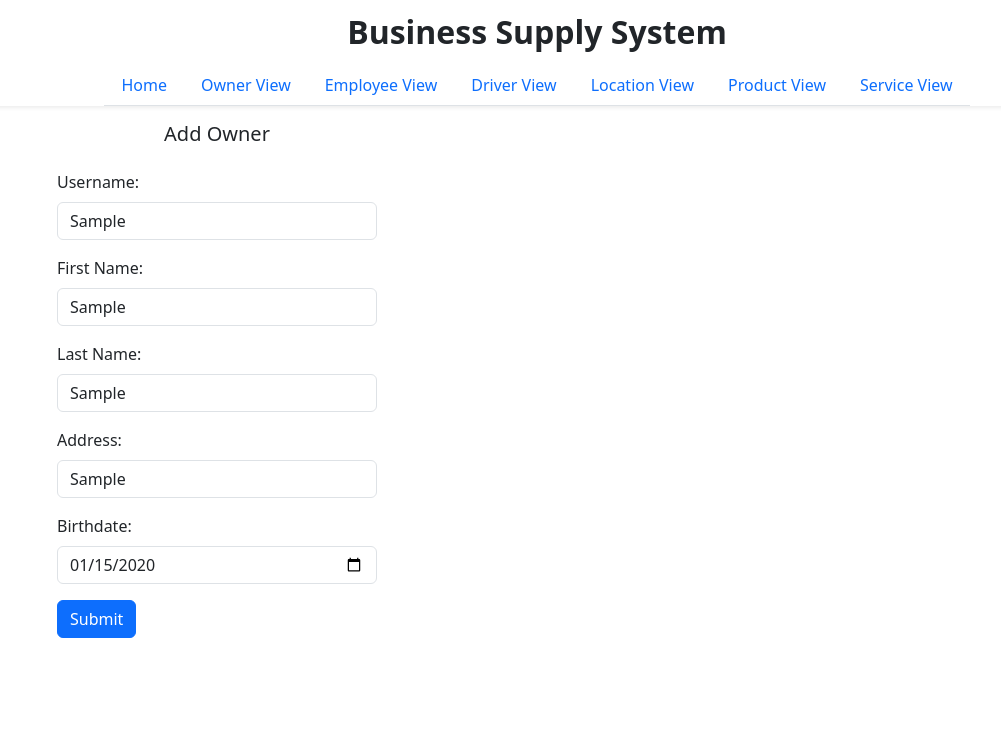
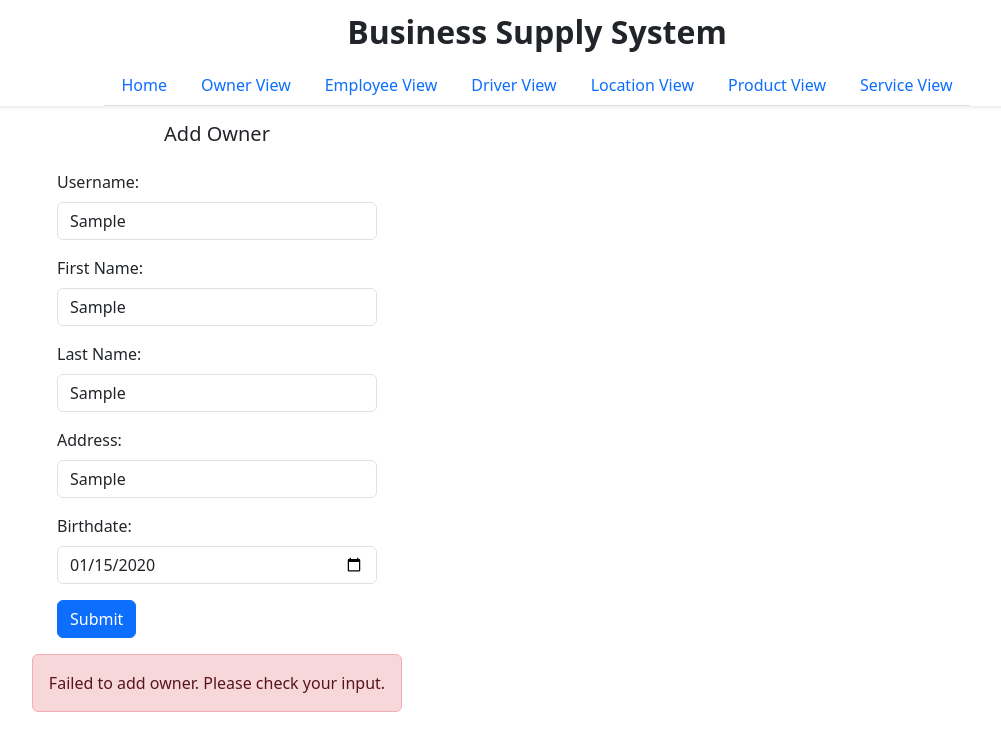
Before and after one commit to khumphrey30/4400phase4, a React (Vite) app in the folder frontend/: page /addowner in a window 1280 px wide. Both pictures are taken after typing "Sample", "Sample", "Sample", "Sample", "2020-01-15" into the empty fields and a click on the button "Submit". Shown: the top 750 px of the page, without its empty margins (103-1104 px from the left). Built offline with nearby package versions, Linux system fonts and the light colour scheme; no server answers.

Commit message:
formatting

```diff
--- a/frontend/src/addowner.jsx
+++ b/frontend/src/addowner.jsx
@@ -11,12 +11,20 @@ const AddOwner = () => {
         bdate: ""
     });
 
-    const handleSubmit = async (event) => {
+    const [message, setMessage] = useState(null); // State for messages
+
+    const handleAddOwner = async (event) => {
         event.preventDefault();
         try {
-            const response = await axios.post('http://localhost:8081/addowner', values);
-            console.log('Response:', response.data);
+            const response = await axios.post("http://localhost:8081/add_owner", values);
+
+            if (response.status === 200) {
+                setMessage("Owner added successfully.");
+            } else {
+                setMessage("Failed to add owner. Please check your input.");
+            }
         } catch (error) {
+            setMessage("Failed to add owner. Please check your input.");
             console.error('Error during POST request:', error);
         }
     };
@@ -29,7 +37,7 @@ const AddOwner = () => {
     return (
         <div className="d-flex align-items-center flex-column mt-3 w-50">
             <h5>Add Owner</h5>
-            <form className="w-50" onSubmit={handleSubmit}>
+            <form className="w-50" onSubmit={handleAddOwner}>
                 <div className="mb-3 mt-3">
                     <label htmlFor="username" className="form-label">Username:</label>
                     <input
@@ -91,6 +99,12 @@ const AddOwner = () => {
                 </div>
                 <button type="submit" className="btn btn-primary">Submit</button>
             </form>
+
+            {message && (
+                <div className={`mt-3 alert ${message.includes("successfully") ? "alert-success" : "alert-danger"}`}>
+                    {message}
+                </div>
+            )}
         </div>
     );
 };
```
